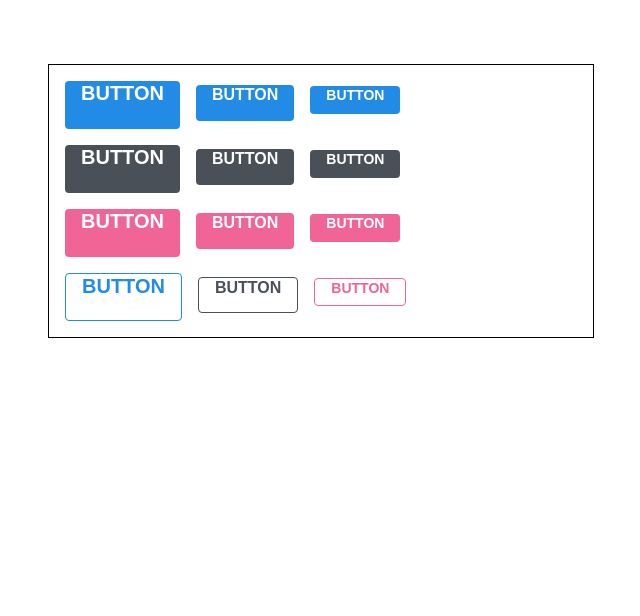
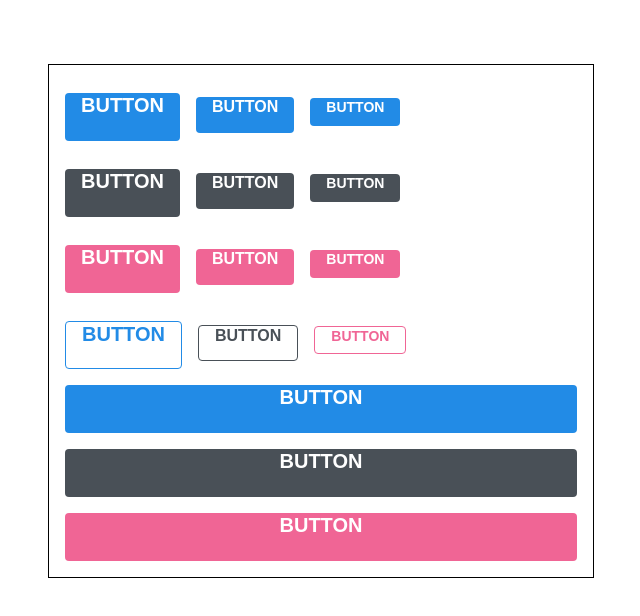
Before and after one commit to devsangho/styling-with-styled-components, a React (Create React App) app: page / in a window 1280 px wide. Shown: the top 616 px of the page, without its empty margins (319-959 px from the left). Built offline with nearby package versions, Linux system fonts and the light colour scheme.

Commit message:
fullWidth props 추가

```diff
--- a/src/App.js
+++ b/src/App.js
@@ -62,6 +62,21 @@
             BUTTON
           </Button>
         </ButtonGroup>
+        <ButtonGroup>
+          <Button size="large" fullWidth>
+            BUTTON
+          </Button>
+        </ButtonGroup>
+        <ButtonGroup>
+          <Button size="large" color="gray" fullWidth>
+            BUTTON
+          </Button>
+        </ButtonGroup>
+        <ButtonGroup>
+          <Button size="large" color="pink" fullWidth>
+            BUTTON
+          </Button>
+        </ButtonGroup>
       </AppBlock>
     </ThemeProvider >
   );
--- a/src/components/Button.js
+++ b/src/components/Button.js
@@ -52,6 +52,20 @@
     }
 `;
 
+const fullWidthStyle = css`
+    ${ props =>
+        props.fullWidth &&
+        css `
+            width: 100%;
+            justify-content: center;
+            & + & {
+                margin-left: 0;
+                margin-top: 1rem;
+            }
+        `
+    }
+`;
+
 const StyledButton = styled.button`
     /* 공통 스타일 */
     display: inline-flex;
@@ -70,14 +84,17 @@
     /* 색상 */
     ${colorStyles}
 
+    /* fullWidth */
+    ${fullWidthStyle}
+
     /* 기타 */
     & + & {
-    margin-left: 1rem;
+        margin-left: 1rem;
     }
 `;
 
-function Button({ children, color, size, outline, ...rest }) {
-    return <StyledButton color={color} size={size} outline={outline} {...rest}>{children}</StyledButton>
+function Button({ children, color, size, outline, fullWidth, ...rest }) {
+    return <StyledButton color={color} size={size} outline={outline} fullWidth={fullWidth} {...rest}>{children}</StyledButton>
 }
 
 Button.defaultProps = {
```
